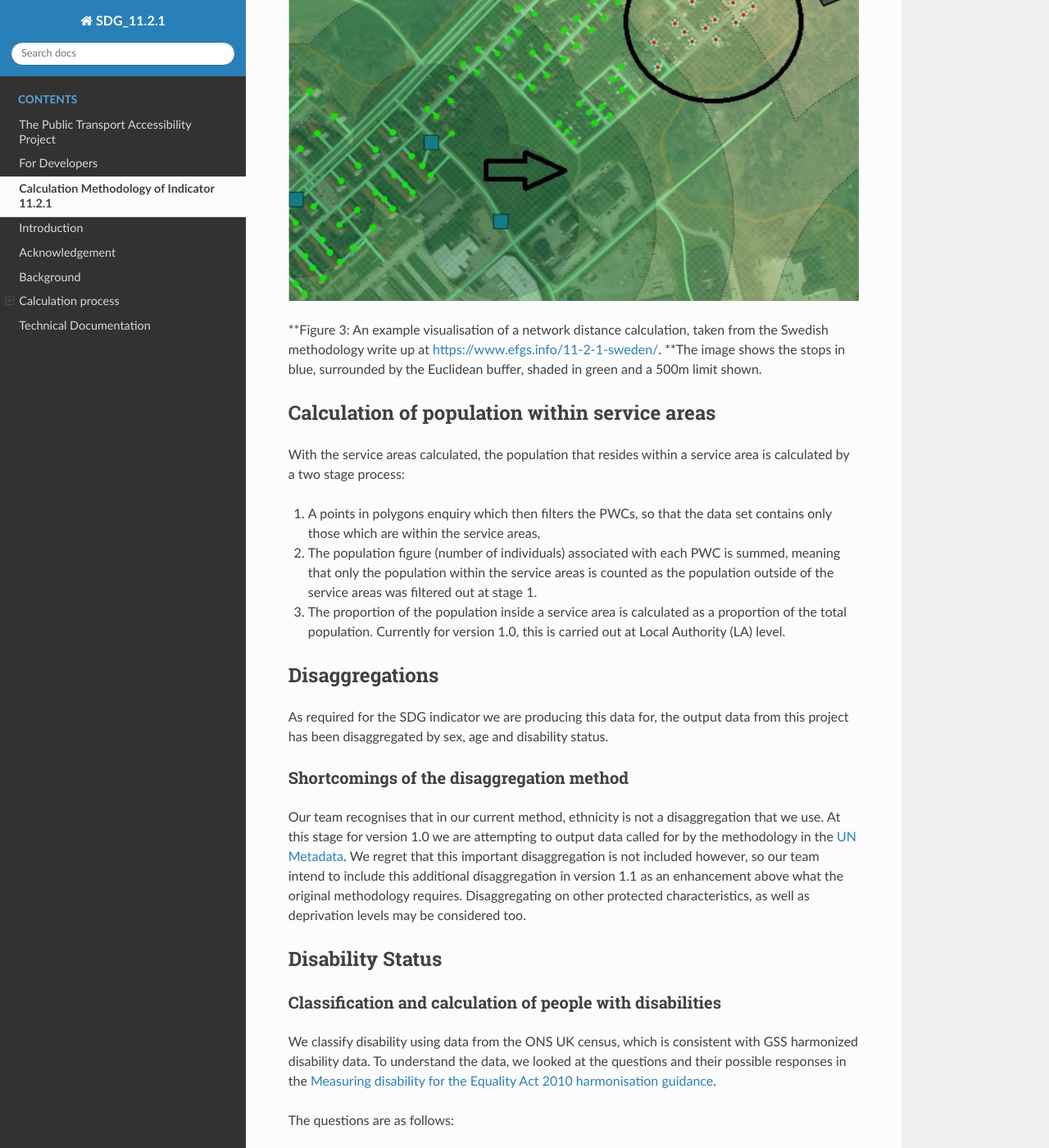
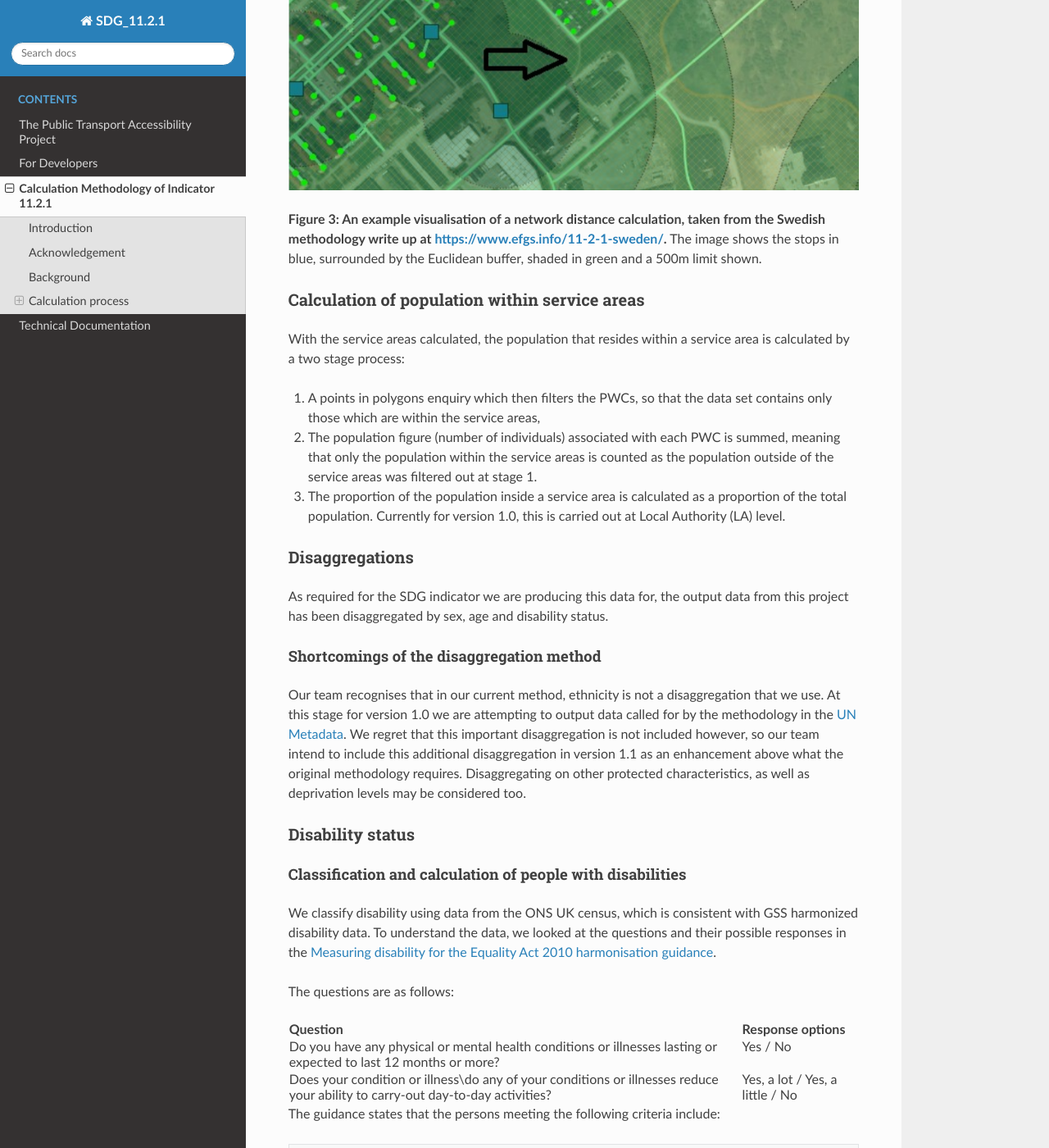
Before and after one commit to ONSdigital/SDG_11.2.1, a Sphinx documentation site: the page built from docs/source/write_up.md, in a window 1280 px wide and 1400 px high, scrolled down 5919 px. Shown: the whole window at 82% size. Built offline with Sphinx 7.4.7 and the Read the Docs theme 2.0.0, drawn with Linux system fonts in a browser that asks for light colours; some of the changed text lies outside the part shown.

Commit message:
Fix indents

```diff
--- a/docs/source/write_up.md
+++ b/docs/source/write_up.md
@@ -4,19 +4,19 @@ Version 1.0
 **James Westwood, Antonio Felton, Paige Hunter and Nathan Shaw.**
 
 
-# Introduction
+## Introduction
 
 Our team has calculated data for transport accessibility across the UK following, as closely as we could, the method in the [UN Metadata for the SDG indicator 11.2.1](https://unstats.un.org/sdgs/metadata/?Text=&Goal=11&Target=11.2).
 
 The following is a write up of the methodology we employed to make these calculations. In this methodology writeup we aim to accurately reflect the method used in version 1.0 of our project; read more about versions below in the section “Project Versions”.
 
 
-# Acknowledgement
+## Acknowledgement
 
 The main support for this project on both methodology and finding appropriate data sources has come from the geospatial department, in particular Musa Chirikeni, to whom we are very grateful. Other help has come from Michael Hodge who laid out the initial method we might approach in Python, and from the SDG data team who have been supportive data end users.
 
 
-# Background
+## Background
 
 The statistics calculated for this project are to be used as an indicator of the UK’s progress on target 11.2 of the Sustainable Development Goals (SDGs). The SDGs are a set of 17 Goals which 193 Member states signed up to in order to coordinate efforts on more sustainable and inclusive national development. The goals cover areas such as poverty, hunger, equality and the environment. Goal 11, which the indicator we are calculating for falls under, is concerned with Sustainable Cities. The data our team produces will be available on the [UK data platform for the SDG indicators](https://sdgdata.gov.uk/), specifically on[ this page](https://sdgdata.gov.uk/11-2-1/).
 
@@ -113,15 +113,15 @@ Each version has a project board, wherein we group the issues describing the wor
 
 
 
-# Calculation process
+## Calculation process
 
 
-## Main method of calculation
+### Main method of calculation
 
 The key step of calculation is a spatial join between geolocated urban population data and public transport service areas. A discussion of how each component of that join was calculated from their component parts follows.
 
 
-## Geocoding the population data
+### Geocoding the population data
 
 The questions we are trying to answer in this analysis is “What proportion of people in the UK have access to public transport access points from their home?”. And then the same question for people in each age, sex and disability category.
 
@@ -139,12 +139,12 @@ In order to calculate the distance from the place any person lives, to a public
 PWCs are a population-weighted location (x,y point) at which is a geospatial mean of the locations of all residences in that output area. The PWC, while extremely helpful in giving us a geospatial point to define where the population of any output area lives, is an approximation and is only used due to limitations in our data.
 
 
-### Joining the data
+#### Joining the data
 
 Population weighted centroid (PWC) data is geolocated with x,y coordinates and has a common data column with the output area data (output area code, “OA11CD”) so a table join can be performed on those datasets. Then the entire population of any output area is approximated to live at the centroid.
 
 
-### Limitations and improvements
+#### Limitations and improvements
 
 Our team recognises that PWCs do not accurately represent the location of any individual’s place of residence and we intend to  research methods of making calculations at even more granular levels, such as postcodes or smaller. Currently however we agreed with the our data end user and the geospatial department that the method to be used for version 1.0 will use the described approximation to geolocate the population.
 
@@ -248,11 +248,11 @@ As Target 11 is concerned with sustainable urban environments, we ultimately had
 In our calculation we group A1, B1, C1 and C2 as urban and any other code as rural.
 
 
-### Joining the data
+#### Joining the data
 
 The population table for the whole nation was joined onto the table with the urban/rural classification for each output area on the output area code “OA11CD”, hence bringing in the classification into the population data. Every OA and associated PWC is therefore categorised as either urban or rural. Later we use this classification to filter the data, and disaggregate our analysis. For the SDG analysis we remove the OAs classified as rural from our analysis, but we can choose to include them to expose transport availability in rural areas too.
 
-## Computation of service areas
+### Computation of service areas
 
 As described in the methodology of the UN Metadata for this indicator, public transport service areas had to be calculated.  Two methods to calculate service areas are described in the methodology:
 
@@ -270,7 +270,7 @@ Our team opted for the Euclidean buffer method for a number of reasons:
 * Research shows that the network enquiry requires a complete path network, (as pointed out by [Sweden](https://www.efgs.info/11-2-1-sweden/) in their write up, see section “**Result from the network distance calculations”**)
 
 
-### Euclidean buffering methodology
+#### Euclidean buffering methodology
 
 We use Geopandas and for all geospatial operations in our analysis and the buffering operation is actually carried out by the Shapely `object.buffer()` function. This operation takes a geospatial point, and uses a radius of a given length to creates a polygon around the point which approximates a circle. The standard buffering of a point yields a polygon with 99.8% of the area of the circular disk it approximates.
 
@@ -282,12 +282,12 @@ The resulting geospatial polygons are then joined and can be used for further ca
 
 
 
-![Combining polygons to make a multi-polygon](https://github.com/ONSdigital/SDG_11.2.1/raw/255-add-methodology/docs/source/img_readme/combining_buffers.png)
+![Combining polygons to make a multi-polygon](https://giAgethub.com/ONSdigital/SDG_11.2.1/raw/255-add-methodology/docs/source/img_readme/combining_buffers.png)
 
 **Figure 2: Process of combining polygons to create the service area**
 
 
-### Notes on the network query method
+#### Notes on the network query method
 
 A network query would be calculated by taking paths of a specified length (500m or 1km) in every direction from a specified point; for this project that point would be a transport stop or station. Following these paths for the specified distance would create many end points. Finally end points are joined to create a perimeter, within which lies the service area.
 
@@ -295,9 +295,9 @@ A network query would be calculated by taking paths of a specified length (500m
 ![An example of a network distance calcualtion sourced from the Swedish methodology write up](https://raw.githubusercontent.com/ONSdigital/SDG_11.2.1/255-add-methodology/docs/source/img_readme/swedish_network_calculation.png "Swedish network calculation")
 
 
-**Figure 3: An example visualisation of a network distance calculation, taken from the Swedish methodology write up at [https://www.efgs.info/11-2-1-sweden/](https://www.efgs.info/11-2-1-sweden/). **The image shows the stops in blue, surrounded by the Euclidean buffer, shaded in green and a 500m limit shown.
+**Figure 3: An example visualisation of a network distance calculation, taken from the Swedish methodology write up at [https://www.efgs.info/11-2-1-sweden/](https://www.efgs.info/11-2-1-sweden/).** The image shows the stops in blue, surrounded by the Euclidean buffer, shaded in green and a 500m limit shown.
 
-## Calculation of population within service areas
+### Calculation of population within service areas
 
 With the service areas calculated, the population that resides within a service area is calculated by a two stage process:
 
@@ -307,20 +307,20 @@ With the service areas calculated, the population that resides within a service
 2. The population figure (number of individuals) associated with each PWC is summed, meaning that only the population within the service areas is counted as the population outside of the service areas was filtered out at stage 1.
 3. The proportion of the population inside a service area is calculated as a proportion of the total population. Currently for version 1.0, this is carried out at Local Authority (LA) level.
 
-## Disaggregations
+### Disaggregations
 
 As required for the SDG indicator we are producing this data for, the output data from this project has been disaggregated by sex, age and disability status.
 
 
-### Shortcomings of the disaggregation method
+#### Shortcomings of the disaggregation method
 
 Our team recognises that in our current method, ethnicity is not a disaggregation that we use. At this stage for version 1.0 we are attempting to output data called for by the methodology in the [UN Metadata](https://unstats.un.org/sdgs/metadata/?Text=&Goal=11&Target=11.2). We regret that this important disaggregation is not included however, so our team intend to include this additional disaggregation in version 1.1 as an enhancement above what the original methodology requires. Disaggregating on other protected characteristics, as well as deprivation levels may be considered too.
 
 
-## Disability Status
+### Disability status
 
 
-### Classification and calculation of people with disabilities
+#### Classification and calculation of people with disabilities
 
 We classify disability using data from the ONS UK census, which is consistent with GSS harmonized disability data. To understand the data, we looked at the questions and their possible responses in the[ Measuring disability for the Equality Act 2010 harmonisation guidance](https://gss.civilservice.gov.uk/policy-store/measuring-disability-for-the-equality-act-2010/).
 
@@ -398,12 +398,12 @@ Considerations on disability status
 Our team has discussed options for counting individuals as either disabled or not. This is a complex and important area, and we recognise the importance of getting this as accurate as possible, as it may highlight areas in which those with disabilities are more affected by transport accessibility issues.
 
 
-#### Distance
+##### Distance
 
 Standard distances of 500m and 1km are applied as a radius around the transport access nodes in order to create the public transport service areas. We speculate that these distances likely do not represent an accessible distance for many people however- this might include wheelchair users, elderly people and families with young children.
 
 
-#### Definitions
+##### Definitions
 
 We have opted to use a GSS Harmonised definition of disability for our analysis and the data comes from the census as described above. On the other hand the UN Metadata defines additional criteria to categorise public transport as conveniently accessible or not:
 
@@ -423,7 +420,7 @@ We found no standard way to group ages. In other indicators across the SDG platf
 
 If another age binning method is required, we plan to make our `age_binning` function more configurable (in version 1.2 of the project) so it will take population data by age and aggregate it into bins group by ages provided a `bin_size` parameter. This means that if the age binning needs to be changed so that, for instance, it can be compared to another dataset, the list of age groups can be changed easily and the analysis rerun.
 
-Aggregation and reporting
+### Aggregation and reporting
 
 To establish whether public stops and stations were within reach of people's places of residence the data analysis needed to be carried out at the most granular level possible, the output area level. However there are 175,434 output areas in England and Wales, so this would be too many data points to report on the data platform. Instead we aggregate up to large areas by request of our data end-user, the SDG data team. We aggregate our analysis up to the local authority (LA) level, and output areas fit perfectly within their parent local authority.
 
```
Also changed, not shown: other parts of docs/source/write_up.md (+1 -4 lines).
